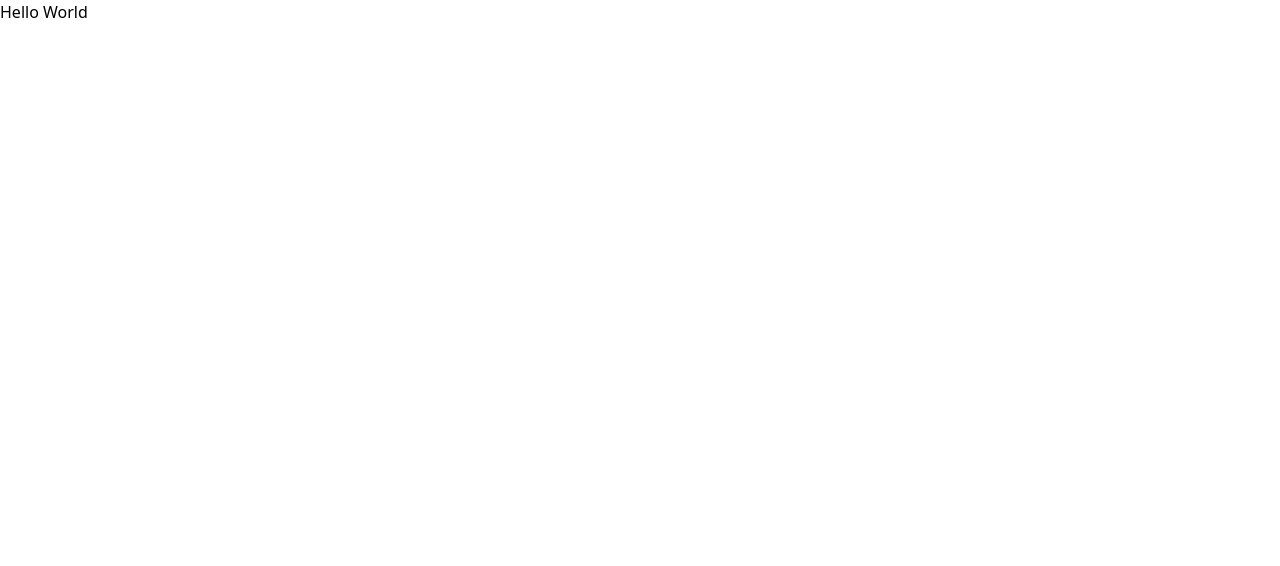
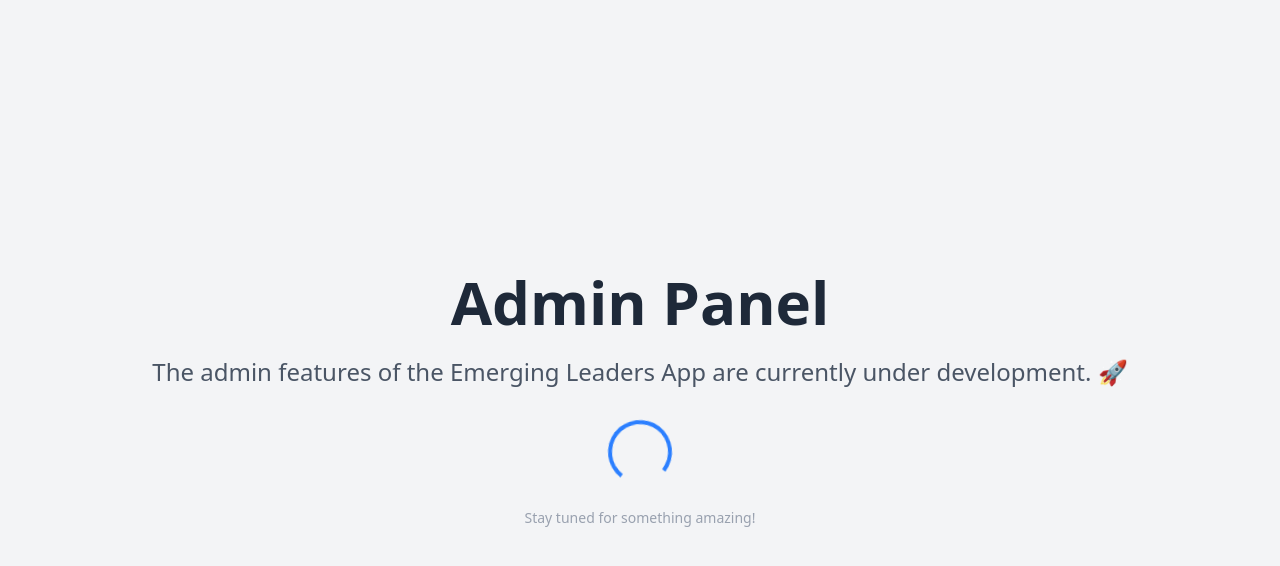
Before and after one commit to Augustine-edeh/Emerging-Leaders-Admin, a Next.js app: page / in a window 1280 px wide. Shown: the top 566 px of the page. Built offline with nearby package versions, Linux system fonts and the light colour scheme.

Commit message:
feat: add framer-motion for animated admin panel placeholder

```diff
--- a/package.json
+++ b/package.json
@@ -10,6 +10,7 @@
   },
   "dependencies": {
     "@tailwindcss/postcss": "^4.1.4",
+    "motion": "^12.9.2",
     "next": "15.3.1",
     "postcss": "^8.5.3",
     "react": "^19.0.0",
--- a/src/app/page.tsx
+++ b/src/app/page.tsx
@@ -1,5 +1,41 @@
-const Home = () => {
-  return <div>Hello World</div>;
+"use client"; // if you're using the app directory (Next.js 13+)
+
+import { motion } from "framer-motion";
+
+const AdminComingSoon = () => {
+  return (
+    <div className="min-h-screen flex flex-col items-center justify-center bg-gray-100 px-4">
+      <motion.h1
+        className="text-4xl md:text-6xl font-bold text-gray-800 mb-6 text-center"
+        initial={{ opacity: 0, y: -50 }}
+        animate={{ opacity: 1, y: 0 }}
+        transition={{ duration: 0.8 }}
+      >
+        Admin Panel
+      </motion.h1>
+
+      <motion.p
+        className="text-lg md:text-2xl text-gray-600 text-center mb-8"
+        initial={{ opacity: 0 }}
+        animate={{ opacity: 1 }}
+        transition={{ delay: 0.5, duration: 0.8 }}
+      >
+        The admin features of the Emerging Leaders App are currently under
+        development. 🚀
+      </motion.p>
+
+      <motion.div
+        className="w-16 h-16 border-4 border-blue-500 border-t-transparent rounded-full animate-spin"
+        initial={{ opacity: 0 }}
+        animate={{ opacity: 1 }}
+        transition={{ delay: 1, duration: 0.5 }}
+      />
+
+      <p className="mt-6 text-gray-400 text-sm">
+        Stay tuned for something amazing!
+      </p>
+    </div>
+  );
 };
 
-export default Home;
+export default AdminComingSoon;
```
Also changed, not shown: 1 other file (tests, documents, lock files or other folders).
